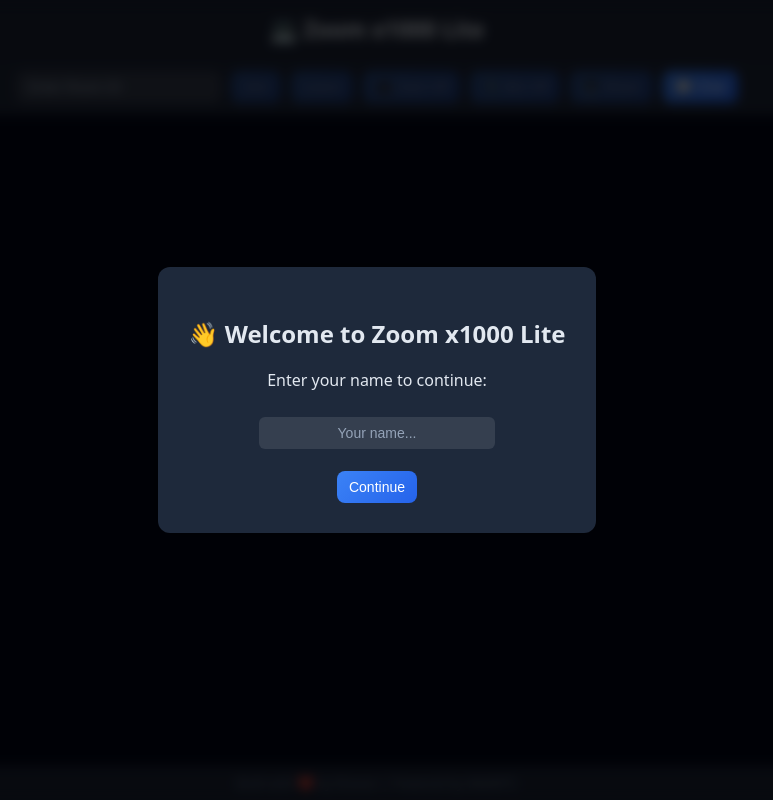
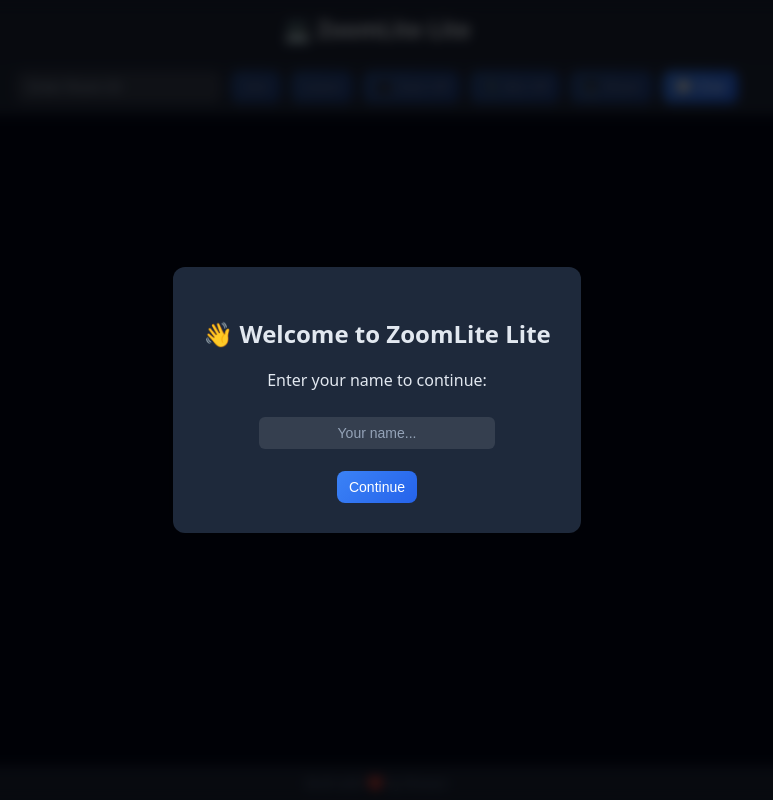
Before and after one commit to RizzWan-Codes/zoomlite, a website: page public/index.html in a window 1280 px wide. Shown: the whole page, without its empty margins (263-1036 px from the left). Drawn offline with nearby package versions, Linux system fonts and the light colour scheme; no server answers.

Commit message:
Update title and header to 'ZoomLite Lite'

```diff
--- a/public/index.html
+++ b/public/index.html
@@ -3,7 +3,7 @@
 <head>
 <meta charset="UTF-8" />
 <meta name="viewport" content="width=device-width, initial-scale=1.0" />
-<title>Zoom x1000 Lite 🚀</title>
+<title>ZoomLite Lite 🚀</title>
 <style>
   body {
     margin: 0;
@@ -184,7 +184,7 @@
 <body>
   <div id="nameModal">
     <div id="nameBox">
-      <h2>👋 Welcome to Zoom x1000 Lite</h2>
+      <h2>👋 Welcome to ZoomLite Lite</h2>
       <p>Enter your name to continue:</p>
       <input id="nameInput" placeholder="Your name..." />
       <br><br>
@@ -192,7 +192,7 @@
     </div>
   </div>
 
-  <header>💻 Zoom x1000 Lite</header>
+  <header>💻 ZoomLite Lite</header>
 
   <div id="controls">
     <input id="room" placeholder="Enter Room ID" />
@@ -216,7 +216,7 @@
     </div>
   </div>
 
-  <footer>Built with ❤️ by Rizwan | Powered by WebRTC</footer>
+  <footer>Built with ❤️ by Rizwan</footer>
 
   <script src="https://cdn.socket.io/4.7.2/socket.io.min.js"></script>
   <script src="main.js"></script>
```
